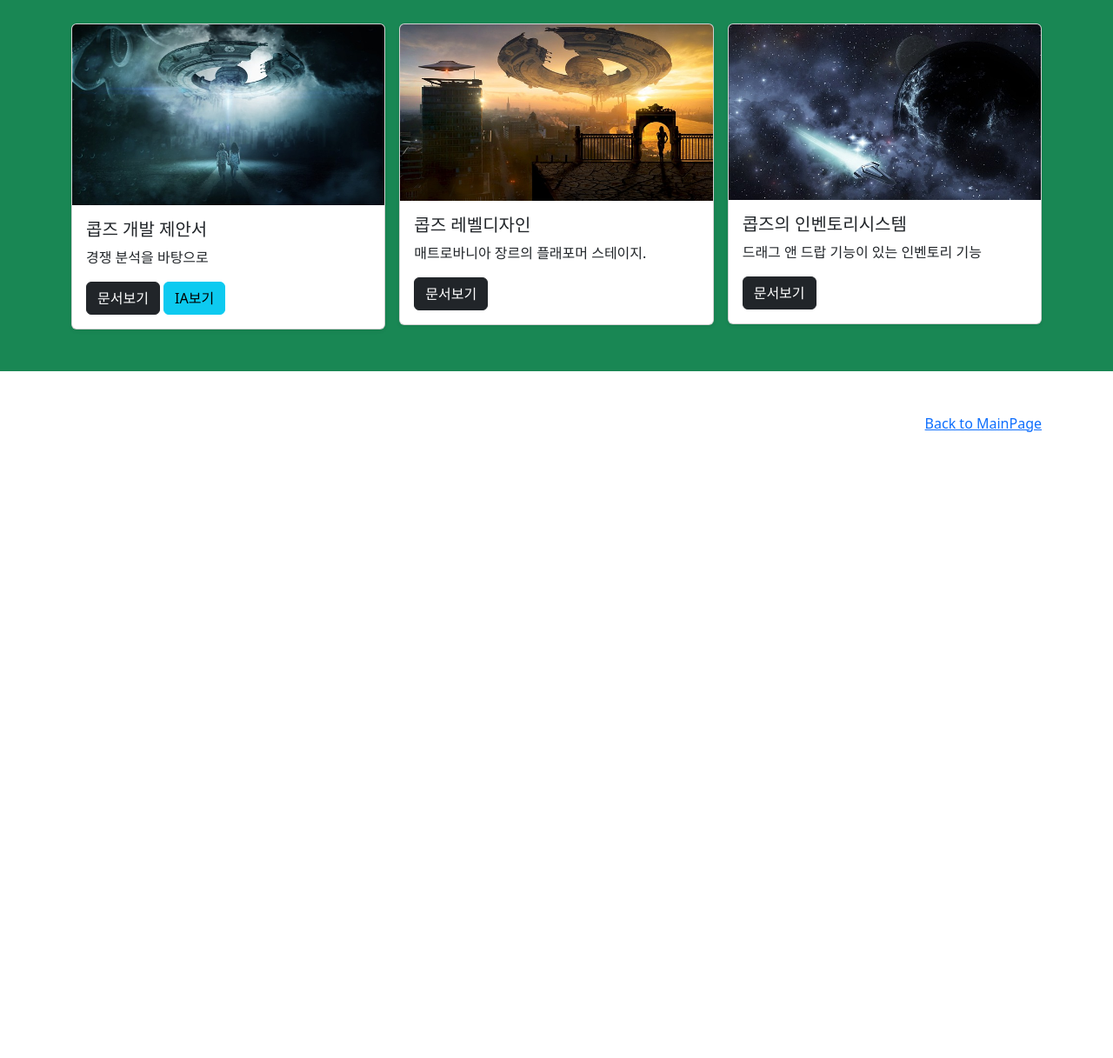
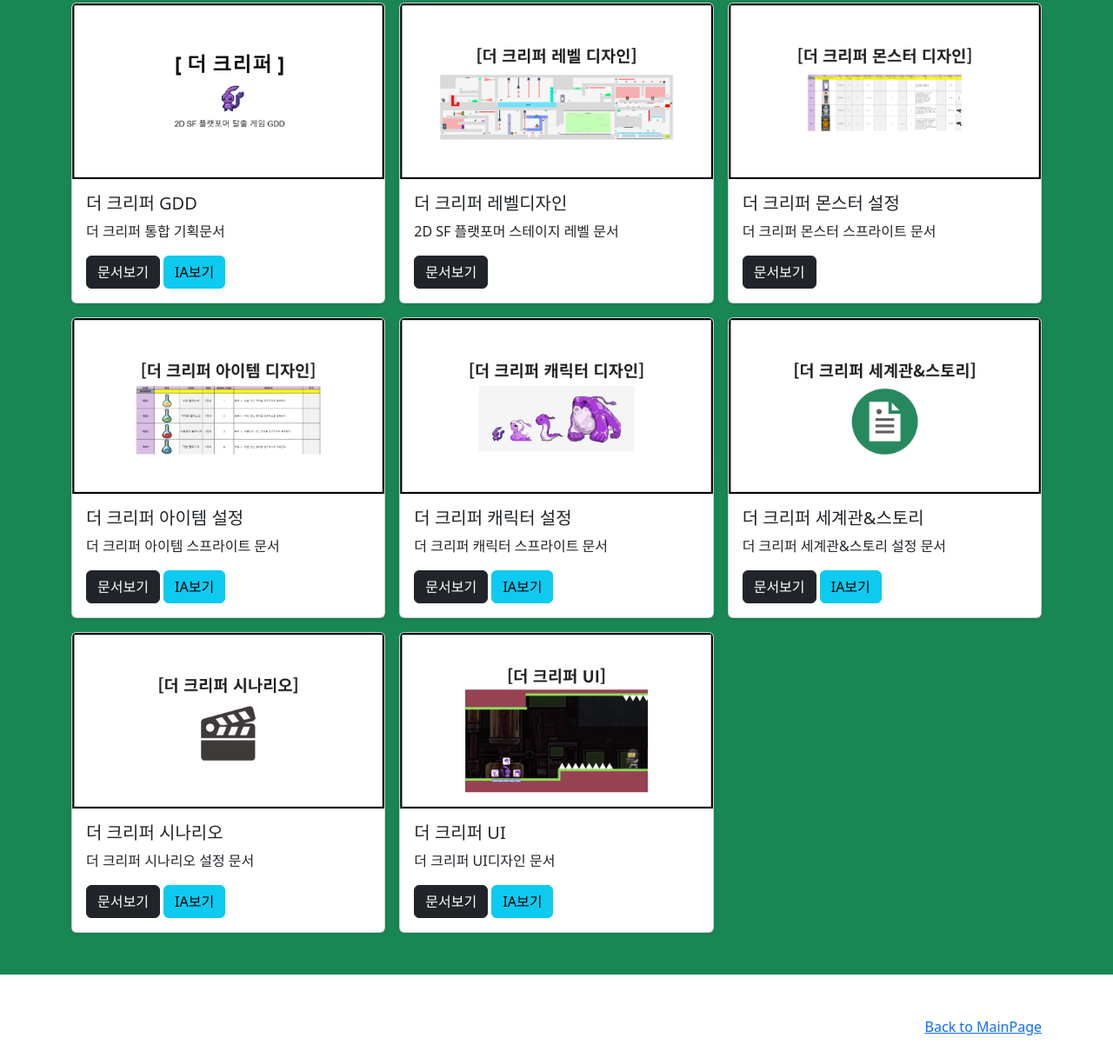
Before and after one commit to YangSiHyeok/yshfirstsite, a plain HTML site: page pages/sub01.html in a window 1280 px wide. Shown: the part 441-1658 px from the top of the page at 87% size. Before the commit the page ends 964 px from the top, so only its background shows below. Drawn offline with nearby package versions, Linux system fonts and the light colour scheme.

Commit message:
Add files via upload

```diff
--- a/pages/sub01.html
+++ b/pages/sub01.html
@@ -7,21 +7,21 @@
   <meta name="description" content="아나킨의 문서창고">
   <meta name="author" content="YHS">
   <meta name="generator" content="HTML5">
-  <title>프로젝트01의 홈</title>
+  <title>더 크리퍼의 홈</title>
   <meta property="og:type" content="website" />
-  <meta property="og:site_name" content="프로젝트01의 홈" />
+  <meta property="og:site_name" content="더 크리퍼의 홈" />
   <meta property="og:title" content="HOME" />
-  <meta property="og:description" content="프로젝트01의 GDD, UXUI디자인, 레벨디자인 기획서 모음." />
+  <meta property="og:description" content="더 크리퍼의 GDD, UXUI디자인, 레벨디자인 기획서 모음." />
   <meta property="og:image" content="./images/name_seo.png" />
   <!-- 아텐츠주소 대신 자신의 웹페이지 주소로 바꾸세요 -->
-  <meta property="og:url" content="https://atentsgamedesignsite19.netlify.app" />
+  <meta property="og:url" content="https://yshfirstsite.netlify.app" />
   <meta property="twitter:card" content="summary" />
-  <meta property="twitter:site" content="프로젝트01의 홈" />
+  <meta property="twitter:site" content="더 크리퍼의 홈" />
   <meta property="twitter:title" content="HOME" />
-  <meta property="twitter:description" content="프로젝트01의 GDD, UXUI디자인, 레벨디자인 기획서 모음." />
+  <meta property="twitter:description" content="더 크리퍼의 GDD, UXUI디자인, 레벨디자인 기획서 모음." />
   <meta property="twitter:image" content="./images/name_seo.png" />
   <!-- 아텐츠주소 대신 자신의 웹페이지 주소로 바꾸세요 -->
-  <meta property="twitter:url" content="https://atentsgamedesignsite19.netlify.app" />
+  <meta property="twitter:url" content="https://yshfirstsite.netlify.app" />
   <link rel="icon" href="/favicon.ico" />
   <link rel="canonical" href="https://getbootstrap.com/docs/5.2/examples/album/">
 
@@ -95,16 +95,16 @@
       <div class="container">
         <div class="row">
           <div class="col-sm-8 col-md-7 py-4">
-            <h4 class="text-white">프로젝트01에 대하여</h4>
-            <p class="text-muted">프로젝트01은 나의 첫 게임기획물이며 블라블라...</p>
+            <h4 class="text-white">더 크리퍼에 대하여</h4>
+            <p class="text-muted">더 크리퍼는 2D SF 플랫포머 게임으로 팀 프로젝트입니다.</p>
           </div>
           <div class="col-sm-4 offset-md-1 py-4">
-            <h4 class="text-white">모험을 떠나 본 적이 언제인가!</h4>
+            <!-- <h4 class="text-white">모험을 떠나 본 적이 언제인가!</h4> -->
             <ul class="list-unstyled">
               <!-- <li><a href="#" class="text-white">010-7777-0000</a></li>
               <li><a href="#" class="text-white">서울시 강남구 역삼동</a></li>
               <li><a href="#" class="text-white">paranaidl@naver.com</a></li> -->
-              <img src="/images/avocado01.jpg" class="card-img-top" alt="우주선1">
+              <img src="/images/the cripper image01.png" class="card-img-top" alt="우주선1">
             </ul>
           </div>
         </div>
@@ -118,7 +118,7 @@
             viewBox="0 0 24 24">
             <path d="M23 19a2 2 0 0 1-2 2H3a2 2 0 0 1-2-2V8a2 2 0 0 1 2-2h4l2-3h6l2 3h4a2 2 0 0 1 2 2z" />
             <circle cx="12" cy="13" r="4" /></svg>
-          <strong>당신이 잠든 사이에</strong>
+          <strong>더크리퍼</strong>
         </a>
         <button class="navbar-toggler" type="button" data-bs-toggle="collapse" data-bs-target="#navbarHeader"
           aria-controls="navbarHeader" aria-expanded="false" aria-label="Toggle navigation">
@@ -132,11 +132,12 @@
     <section class="py-5 text-center container">
       <div class="row py-lg-5">
         <div class="col-lg-6 col-md-8 mx-auto">
-          <h1 class="fw-light">콥즈로의 신나는 여정</h1>
-          <p class="lead text-muted">다양한 영웅들에 링크하여 헤쳐나가는 어드벤쳐 세계</p>
+          <h1 class="fw-light">더 크리퍼</h1>
+          <p class="lead text-muted">Team dedication : 김지호, 남현석, 서민석, 양시혁(본인), 한만준</p>
+          <p class="lead text-muted">main position : GDD, 레벨디자인, 몬스터&아이템 설정</p>
           <p>
-            <a href="https://www.youtube.com/watch?v=O1Uh6Vl08zg" class="btn btn-success my-2">레벨 시연 영상 보기</a>
-            <a href="https://www.youtube.com/watch?v=d69GbPPFHk8" class="btn btn-success my-2">UI 시연 영상 보기</a>
+            <!-- <a href="https://www.youtube.com/watch?v=O1Uh6Vl08zg" class="btn btn-success my-2">레벨 시연 영상 보기</a> -->
+            <!-- <a href="https://www.youtube.com/watch?v=d69GbPPFHk8" class="btn btn-success my-2">UI 시연 영상 보기</a> -->
           </p>
         </div>
       </div>
@@ -147,10 +148,10 @@
         <div class="row row-cols-1 row-cols-sm-2 row-cols-md-3 g-3">
           <div class="col">
             <div class="card shadow-sm" width="100%">
-              <img src="/images/spaceship01.jpg" class="card-img-top" alt="우주선1">
+              <img src="/images/the cripper gdd.png" class="card-img-top" alt="우주선1">
               <div class="card-body">
-                <h5 class="card-title">콥즈 개발 제안서</h5>
-                <p class="card-text">경쟁 분석을 바탕으로</p>
+                <h5 class="card-title">더 크리퍼 GDD</h5>
+                <p class="card-text">더 크리퍼 통합 기획문서</p>
                 <a href="/pages/page01.html" class="btn btn-dark">문서보기</a>
                 <a href="/pages/page01-1.html" class="btn btn-info">IA보기</a>
               </div>
@@ -158,24 +159,80 @@
           </div>
           <div class="col">
             <div class="card shadow-sm" width="100%">
-              <img src="/images/spaceship02.jpg" class="card-img-top" alt="우주선2">
+              <img src="/images/the cripper level.png" class="card-img-top" alt="우주선2">
               <div class="card-body">
-                <h5 class="card-title">콥즈 레벨디자인</h5>
-                <p class="card-text">매트로바니아 장르의 플래포머 스테이지.</p>
+                <h5 class="card-title">더 크리퍼 레벨디자인</h5>
+                <p class="card-text">2D SF 플랫포머 스테이지 레벨 문서</p>
                 <a href="/pages/page02.html" class="btn btn-dark">문서보기</a>
               </div>
             </div>
           </div>
           <div class="col">
             <div class="card shadow-sm" width="100%">
-              <img src="/images/spaceship03.jpg" class="card-img-top" alt="우주선3">
+              <img src="/images/the cripper monster.png" class="card-img-top" alt="우주선3">
               <div class="card-body">
-                <h5 class="card-title">콥즈의 인벤토리시스템</h5>
-                <p class="card-text">드래그 앤 드랍 기능이 있는 인벤토리 기능</p>
+                <h5 class="card-title">더 크리퍼 몬스터 설정</h5>
+                <p class="card-text">더 크리퍼 몬스터 스프라이트 문서</p>
                 <a href="/pages/page03.html" class="btn btn-dark">문서보기</a>
               </div>
             </div>
           </div>
+          <div class="col">
+            <div class="card shadow-sm" width="100%">
+              <img src="/images/the cripper item.png" class="card-img-top" alt="우주선1">
+              <div class="card-body">
+                <h5 class="card-title">더 크리퍼 아이템 설정</h5>
+                <p class="card-text">더 크리퍼 아이템 스프라이트 문서</p>
+                <a href="/pages/page01.html" class="btn btn-dark">문서보기</a>
+                <a href="/pages/page01-1.html" class="btn btn-info">IA보기</a>
+              </div>
+            </div>
+          </div>
+          <div class="col">
+            <div class="card shadow-sm" width="100%">
+              <img src="/images/the cripper character.png" class="card-img-top" alt="우주선1">
+              <div class="card-body">
+                <h5 class="card-title">더 크리퍼 캐릭터 설정</h5>
+                <p class="card-text">더 크리퍼 캐릭터 스프라이트 문서</p>
+                <a href="/pages/page01.html" class="btn btn-dark">문서보기</a>
+                <a href="/pages/page01-1.html" class="btn btn-info">IA보기</a>
+              </div>
+            </div>
+          </div>
+          <div class="col">
+            <div class="card shadow-sm" width="100%">
+              <img src="/images/the cripper story.png" class="card-img-top" alt="우주선1">
+              <div class="card-body">
+                <h5 class="card-title">더 크리퍼 세계관&스토리</h5>
+                <p class="card-text">더 크리퍼 세계관&스토리 설정 문서</p>
+                <a href="/pages/page01.html" class="btn btn-dark">문서보기</a>
+                <a href="/pages/page01-1.html" class="btn btn-info">IA보기</a>
+              </div>
+            </div>
+          </div>
+          <div class="col">
+            <div class="card shadow-sm" width="100%">
+              <img src="/images/the cripper scenario.png" class="card-img-top" alt="우주선1">
+              <div class="card-body">
+                <h5 class="card-title">더 크리퍼 시나리오</h5>
+                <p class="card-text">더 크리퍼 시나리오 설정 문서</p>
+                <a href="/pages/page01.html" class="btn btn-dark">문서보기</a>
+                <a href="/pages/page01-1.html" class="btn btn-info">IA보기</a>
+              </div>
+            </div>
+          </div>
+          <div class="col">
+            <div class="card shadow-sm" width="100%">
+              <img src="/images/the cripper ui.png" class="card-img-top" alt="우주선1">
+              <div class="card-body">
+                <h5 class="card-title">더 크리퍼 UI</h5>
+                <p class="card-text">더 크리퍼 UI디자인 문서</p>
+                <a href="/pages/page01.html" class="btn btn-dark">문서보기</a>
+                <a href="/pages/page01-1.html" class="btn btn-info">IA보기</a>
+              </div>
+            </div>
+          </div>
+
           <!-- <div class="col">
             <div class="card shadow-sm" width="100%">
               <img src="/images/spaceship04.jpg" class="card-img-top" alt="우주선4">
```
Also changed, not shown: pages/mainpage.html (+5 -5 lines), images/UI02.drawio.svg, pages/sub02.html (line endings or trailing spaces), pages/sub03.html (line endings or trailing spaces), pages/sub04.html (line endings or trailing spaces), 1 other file.
